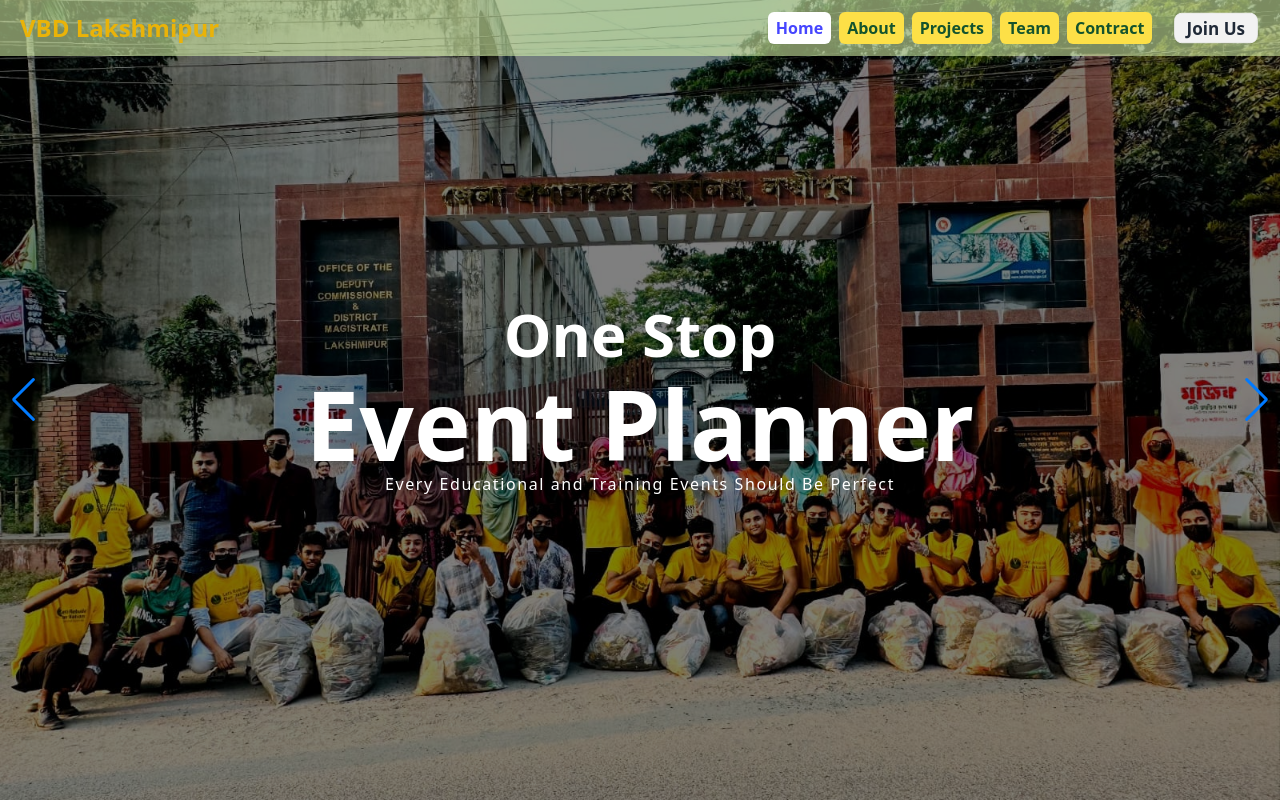
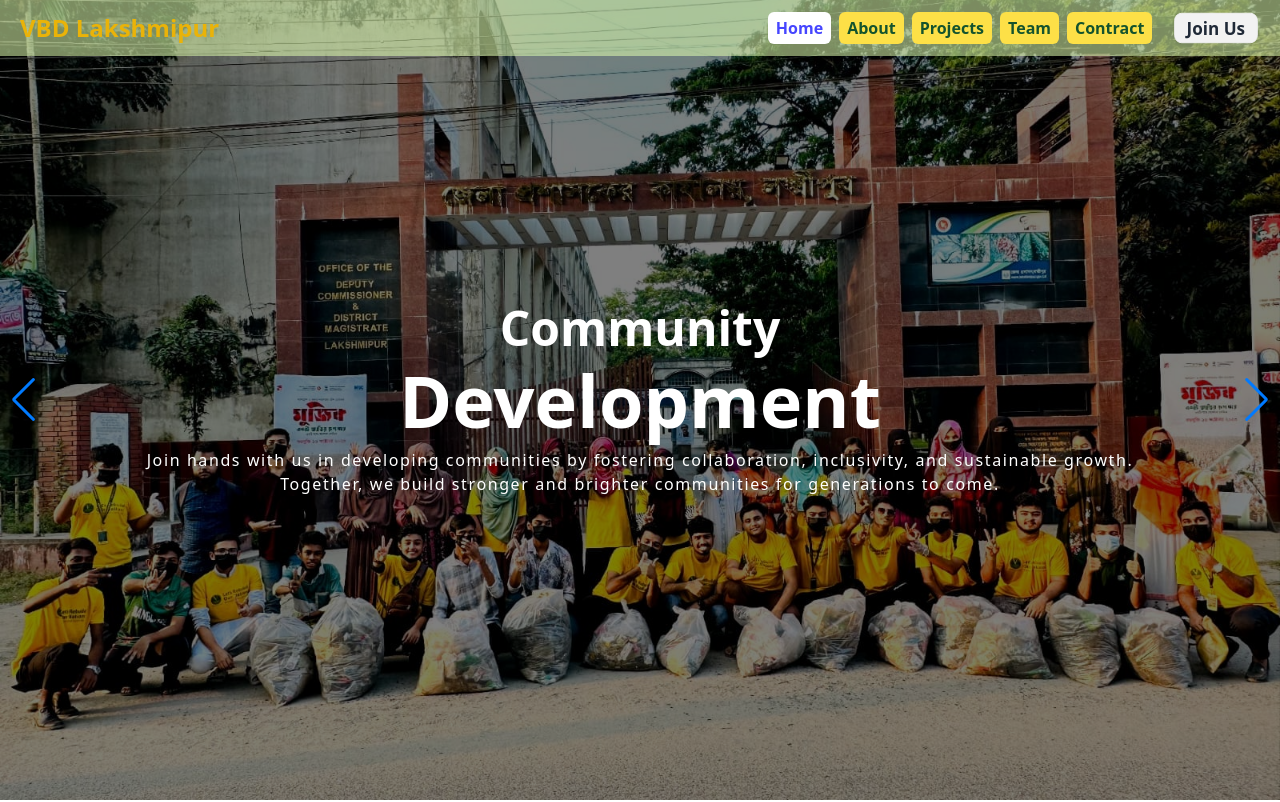
Before and after one commit to mehedihasanepu/VBD-Lakshmipur-client, a React (Vite) app: page / in a window 1280 px wide. Shown: the top 802 px of the page. Built offline with nearby package versions, Linux system fonts and the light colour scheme; no server answers.

Commit message:
complete banner section

```diff
--- a/src/pages/Home/Banner/Banner.jsx
+++ b/src/pages/Home/Banner/Banner.jsx
@@ -1,20 +1,17 @@
 import { Swiper, SwiperSlide } from "swiper/react";
 import "swiper/css";
 import "swiper/css/navigation";
-
 import bannerImg1 from "../../../assets/image/banner-img1.jpg";
 import bannerImg2 from "../../../assets/image/banner-img2.jpg";
 import bannerImg3 from "../../../assets/image/banner-img3.jpg";
 import bannerImg4 from "../../../assets/image/banner-img4.jpg";
 import bannerImg5 from "../../../assets/image/banner-img5.jpg";
 import bannerImg6 from "../../../assets/image/banner-img6.jpg";
+import bannerImg7 from "../../../assets/image/banner-img7.jpg";
 
-// import required modules
 import { Autoplay, Navigation } from "swiper/modules";
 
-
-const Banner = () => {
-
+function VolunteerForBangladeshBanner() {
     const settings = {
         modules: [Navigation, Autoplay],
         autoplay: {
@@ -22,97 +19,86 @@ const Banner = () => {
             disableOnInteraction: false
         }
     };
+
+    const bannerImages = [
+        bannerImg1,
+        bannerImg2,
+        bannerImg3,
+        bannerImg4,
+        bannerImg5,
+        bannerImg6,
+        bannerImg7,
+    ];
+
+    const slideContents = [
+        {
+            h2: 'Volunteer',
+            h1: 'Empowerment',
+            p: 'Engaging youth in meaningful volunteer work to create a positive and lasting impact on society. Together, we strive to build a better future for all.',
+        },
+        {
+            h2: 'Community',
+            h1: 'Development',
+            p: 'Join hands with us in developing communities by fostering collaboration, inclusivity, and sustainable growth. Together, we build stronger and brighter communities for generations to come.',
+        },
+        {
+            h2: 'Environmental',
+            h1: 'Conservation',
+            p: 'Our commitment to environmental conservation spans generations, preserving nature’s beauty and resources for our children and grandchildren. Let’s protect our planet together.',
+        },
+        {
+            h2: 'Disaster',
+            h1: 'Response',
+            p: 'During times of crisis, we stand united in providing immediate aid and long-term support to communities affected by disasters. Together, we help rebuild and restore hope.',
+        },
+        {
+            h2: 'Education',
+            h1: 'Initiatives',
+            p: 'Education is the key to empowerment. Join us in our initiatives to provide quality education, unlock potential, and create opportunities for brighter futures.',
+        },
+        {
+            h2: 'Healthcare',
+            h1: 'Missions',
+            p: 'Ensuring access to healthcare is fundamental. We work towards this goal, ensuring everyone has the right to good health and well-being.',
+        },
+        {
+            h2: 'Youth',
+            h1: 'Leadership',
+            p: 'Empowering the leaders of tomorrow through mentorship, skill-building, and opportunities. Join us in shaping a generation of empowered and responsible leaders.',
+        },
+    ];
+
+
     return (
-        <div className="relative"  >
+        <div className="relative">
             <Swiper {...settings} className="mySwiper" navigation={true}>
-                <SwiperSlide>
-                    <div>
-                        <img className="h-96 md:h-screen w-screen object-cover " src={bannerImg1} alt="" />
-
-                        <div className="hero h-full absolute top-0 left-0 bg-black bg-opacity-60 text-white ">
-                            <div className="hero-continent text-center">
-                                <h2 className="text-3xl md:text-5xl lg:text-6xl font-semibold " data-aos="fade-right">One Stop</h2>
-                                <h1 className="text-4xl md:text-7xl lg:text-8xl font-bold mt-3" data-aos="fade-left">Event Planner</h1>
-                                <p className="tracking-widest" data-aos="fade-left">
-                                    Every Educational and Training Events Should Be Perfect
-                                </p>
+                {bannerImages.map((image, index) => (
+                    <SwiperSlide key={index}>
+                        <div>
+                            <img
+                                className="h-96 md:h-screen w-screen object-cover"
+                                src={image}
+                                alt={`Banner ${index + 1}`}
+                            />
+                            <div className="hero h-full absolute top-0 left-0 bg-black bg-opacity-50 text-white">
+                                <div className="hero-continent text-center">
+                                    <h2 className="text-3xl md:text-4xl lg:text-5xl font-semibold">
+                                        {slideContents[index].h2}
+                                    </h2>
+                                    <h1 className="text-4xl md:text-6xl lg:text-7xl font-bold mt-3">
+                                        {slideContents[index].h1}
+                                    </h1>
+                                    <p className="tracking-widest mt-3 max-w-screen-lg">
+                                        {slideContents[index].p}
+                                    </p>
+                                </div>
                             </div>
                         </div>
-                    </div>
-                </SwiperSlide>
-                <SwiperSlide>
-                    <div>
-                        <img className="h-96 md:h-screen w-screen object-cover" src={bannerImg2} alt="" />
-                        <div className="hero h-full absolute top-0 left-0 bg-black bg-opacity-50 text-white ">
-                            <div className="hero-continent text-center">
-                                <h2 className="text-3xl md:text-5xl lg:text-6xl font-semibold">One Stop</h2>
-                                <h1 className="text-4xl md:text-7xl lg:text-8xl font-bold mt-3">Event Planner</h1>
-                                <p className="tracking-widest">
-                                    Every Educational and Training Events Should Be Perfect
-                                </p>
-                            </div>
-                        </div>
-                    </div>
-                </SwiperSlide>
-                <SwiperSlide>
-                    <div>
-                        <img className="h-96 md:h-screen w-screen object-cover" src={bannerImg3} alt="" />
-                        <div className="hero h-full absolute top-0 left-0 bg-black bg-opacity-50 text-white ">
-                            <div className="hero-continent text-center">
-                                <h2 className="text-3xl md:text-5xl lg:text-6xl font-semibold">One Stop</h2>
-                                <h1 className="text-4xl md:text-7xl lg:text-8xl font-bold mt-3">Event Planner</h1>
-                                <p className="tracking-widest">
-                                    Every Educational and Training Events Should Be Perfect
-                                </p>
-                            </div>
-                        </div>
-                    </div>
-                </SwiperSlide>
-                <SwiperSlide>
-                    <div>
-                        <img className="h-96 md:h-screen w-screen object-cover" src={bannerImg4} alt="" />
-                        <div className="hero h-full absolute top-0 left-0 bg-black bg-opacity-50 text-white ">
-                            <div className="hero-continent text-center">
-                                <h2 className="text-3xl md:text-5xl lg:text-6xl font-semibold">One Stop</h2>
-                                <h1 className="text-4xl md:text-7xl lg:text-8xl font-bold mt-3">Event Planner</h1>
-                                <p className="tracking-widest">
-                                    Every Educational and Training Events Should Be Perfect
-                                </p>
-                            </div>
-                        </div>
-                    </div>
-                </SwiperSlide>
-                <SwiperSlide>
-                    <div>
-                        <img className="h-96 md:h-screen w-screen object-cover" src={bannerImg5} alt="" />
-                        <div className="hero h-full absolute top-0 left-0 bg-black bg-opacity-50 text-white ">
-                            <div className="hero-continent text-center">
-                                <h2 className="text-3xl md:text-5xl lg:text-6xl font-semibold">One Stop</h2>
-                                <h1 className="text-4xl md:text-7xl lg:text-8xl font-bold mt-3">Event Planner</h1>
-                                <p className="tracking-widest">
-                                    Every Educational and Training Events Should Be Perfect
-                                </p>
-                            </div>
-                        </div>
-                    </div>
-                </SwiperSlide>
-                <SwiperSlide>
-                    <div>
-                        <img className="h-96 md:h-screen w-screen object-cover" src={bannerImg6} alt="" />
-                        <div className="hero h-full absolute top-0 left-0 bg-black bg-opacity-50 text-white ">
-                            <div className="hero-continent text-center">
-                                <h2 className="text-3xl md:text-5xl lg:text-6xl font-semibold" data-aos="fade-up-right">One Stop</h2>
-                                <h1 className="text-4xl md:text-7xl lg:text-8xl font-bold mt-3">Event Planner</h1>
-                                <p className="tracking-widest">
-                                    Every Educational and Training Events Should Be Perfect
-                                </p>
-                            </div>
-                        </div>
-                    </div>
-                </SwiperSlide>
+                    </SwiperSlide>
+                ))}
             </Swiper>
         </div>
     );
-};
+}
 
-export default Banner;
+export default VolunteerForBangladeshBanner;
```
